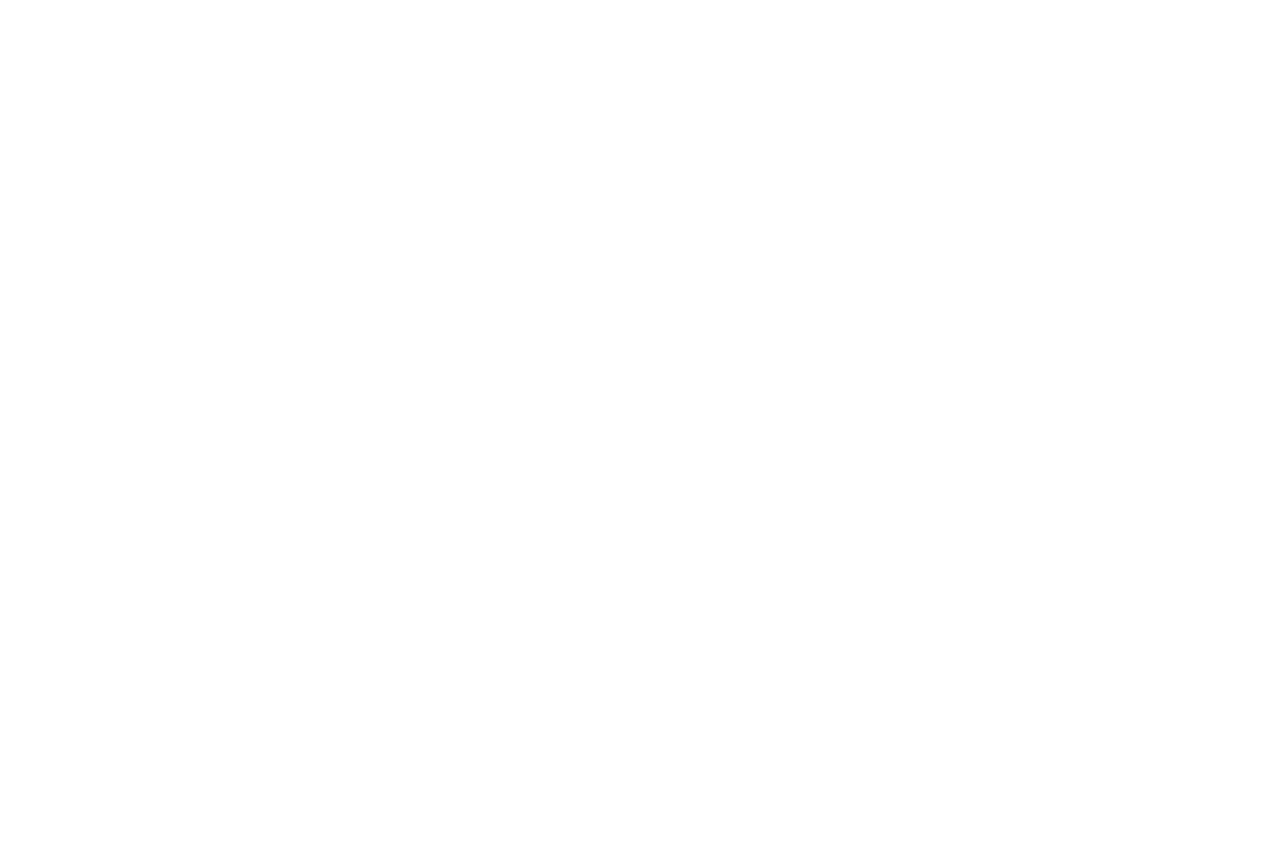
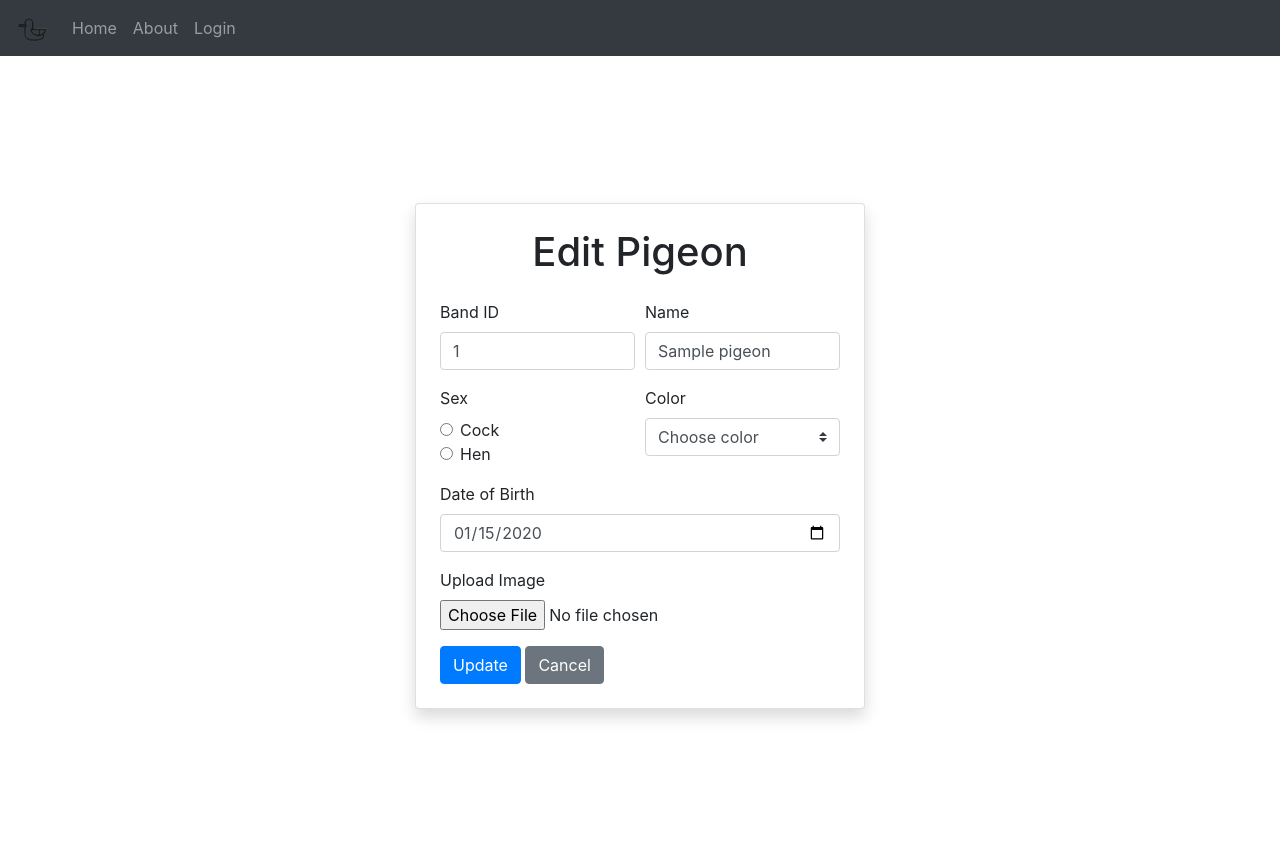
Before and after one commit to AoWangPhilly/pigeon-hole, a Flask app: page /pigeon/edit/1 in a window 1280 px wide. Before the commit the page is empty. Before the commit the page ends 800 px from the top, so only its background shows below. Run offline with Flask 3, Linux system fonts and the light colour scheme; tables that the repository leaves empty hold one stand-in row (values such as "Sample post"); some libraries are stand-ins or nearby versions.

Commit message:
Add edit pigeon feature

```diff
--- a/api/pigeon_bp.py
+++ b/api/pigeon_bp.py
@@ -119,4 +119,30 @@ def edit(id):
     if request.method == "GET":
         pigeon = Pigeon.query.filter_by(_id=id).first()
         return render_template("edit.html", pigeon=pigeon)
-    return
+
+    pigeon = Pigeon.query.filter_by(_id=id).first()
+    user_id = session.get("user").get("_id")
+    band_id = request.form.get("bandID")
+    name = request.form.get("name")
+    sex = request.form.get("sex")
+    color = request.form.get("color")
+    date_of_birth = request.form.get("dateOfBirth")
+    image_data = request.files["image"]
+
+    blob_storage_response = save_image_to_blob_storage(
+        image_data=image_data.read(),
+        file_name=image_data.filename,
+        blob_file_name=f"pigeon_images/user={user_id}/band_id={band_id}/{uuid.uuid4()}.png",
+    )
+    url = blob_storage_response.get("url")
+
+    pigeon.user_id = user_id
+    pigeon.band_id = band_id
+    pigeon.name = name
+    pigeon.sex = sex
+    pigeon.color = color
+    pigeon.date_of_birth = date_of_birth
+    pigeon.image_data = url
+    db.session.commit()
+
+    return redirect(url_for("pigeon.view"))
--- a/templates/detail.html
+++ b/templates/detail.html
@@ -40,7 +40,7 @@
         >
             Add Parents
         </button>
-        <button class="col btn btn-info mr-2">Edit</button>
+        <button class="col btn btn-info mr-2" onclick="location.href='/pigeon/edit/{{pigeon._id}}'">Edit</button>
         <button class="col btn btn-danger">Delete</button>
     </div>
     <button
--- a/templates/edit.html
+++ b/templates/edit.html
@@ -0,0 +1,121 @@
+{% extends 'base.html' %} {% set active = "Register" %} {% block content %}
+<section class="vh-100 d-flex justify-content-center align-items-center">
+    <div class="card p-4 shadow" style="width: 100%; max-width: 450px">
+        <h1 class="card-title mb-4 text-center">Edit Pigeon</h1>
+
+        {% if error %}
+        <div class="alert alert-danger" role="alert">{{ error }}</div>
+        {% endif %}
+
+        <form method="post" action="/pigeon/edit/{{ pigeon._id }}" enctype="multipart/form-data">
+            <div class="form-row">
+                <div class="form-group col-md-6">
+                    <label for="bandId">Band ID</label>
+                    <input
+                        type="text"
+                        class="form-control"
+                        id="bandId"
+                        name="bandID"
+                        value="{{ pigeon.band_id }}"
+                        required
+                    />
+                </div>
+                <div class="form-group col-md-6">
+                    <label for="inputName2">Name</label>
+                    <input
+                        type="text"
+                        class="form-control"
+                        id="inputName2"
+                        value="{{ pigeon.name }}"
+                        name="name"
+                        required
+                    />
+                </div>
+            </div>
+            <div class="form-row">
+                <div class="form-group col-md-6">
+                    <label>Sex</label>
+                    <div class="form-check">
+                        <input
+                            class="form-check-input"
+                            type="radio"
+                            name="sex"
+                            id="gridRadios1"
+                            value="cock"
+                            {% if pigeon.sex == 'cock' %}checked{% endif %}
+                        />
+                        <label class="form-check-label" for="gridRadios1"
+                            >Cock</label
+                        >
+                    </div>
+                    <div class="form-check">
+                        <input
+                            class="form-check-input"
+                            type="radio"
+                            name="sex"
+                            id="gridRadios2"
+                            value="hen"
+                            {% if pigeon.sex == 'hen' %}checked{% endif %}
+                        />
+                        <label class="form-check-label" for="gridRadios2"
+                            >Hen</label
+                        >
+                    </div>
+                </div>
+                <div class="form-group col-md-6">
+                    <label for="inlineFormCustomSelect">Color</label>
+                    <select
+                        class="custom-select mr-sm-2"
+                        id="inlineFormCustomSelect"
+                        name="color"
+                    >
+                        <option>Choose color</option>
+                        <option value="blue" {% if pigeon.color == 'blue' %}selected{% endif %}>Blue</option>
+                        <option value="black" {% if pigeon.color == 'black' %}selected{% endif %}>Black</option>
+                        <option value="red" {% if pigeon.color == 'red' %}selected{% endif %}>Red</option>
+                        <option value="yellow" {% if pigeon.color == 'yellow' %}selected{% endif %}>Yellow</option>
+                        <option value="white" {% if pigeon.color == 'white' %}selected{% endif %}>White</option>
+                        <option value="checker" {% if pigeon.color == 'checker' %}selected{% endif %}>Checker</option>
+                        <option value="barred" {% if pigeon.color == 'barred' %}selected{% endif %}>Barred</option>
+                        <option value="pied" {% if pigeon.color == 'pied' %}selected{% endif %}>Pied</option>
+                        <option value="grizzle" {% if pigeon.color == 'grizzle' %}selected{% endif %}>Grizzle</option>
+                        <option value="t-pattern" {% if pigeon.color == 't-pattern' %}selected{% endif %}>T-pattern</option>
+                        <option value="dun" {% if pigeon.color == 'dun' %}selected{% endif %}>Dun</option>
+                        <option value="mealy" {% if pigeon.color == 'mealy' %}selected{% endif %}>Mealy</option>
+                    </select>
+                </div>
+            </div>
+            <div class="form-group">
+                <label for="dateOfBirth">Date of Birth</label>
+                <div>
+                    <input
+                        class="form-control"
+                        type="date"
+                        id="dateOfBirth"
+                        name="dateOfBirth"
+                        value="{{ pigeon.date_of_birth }}"
+                    />
+                </div>
+            </div>
+            <div class="form-group">
+                <label for="avatar" class="form-label">Upload Image</label>
+                <input
+                    type="file"
+                    id="image"
+                    name="image"
+                    accept="image/png, image/jpeg"
+                />
+            </div>
+
+            <button type="submit" class="btn btn-primary">Update</button>
+            <button
+                type="button"
+                class="btn btn-secondary"
+                onclick="window.location.href='/pigeon/view'"
+            >
+                Cancel
+            </button>
+        </form>
+    </div>
+</section>
+{% endblock %}
```
